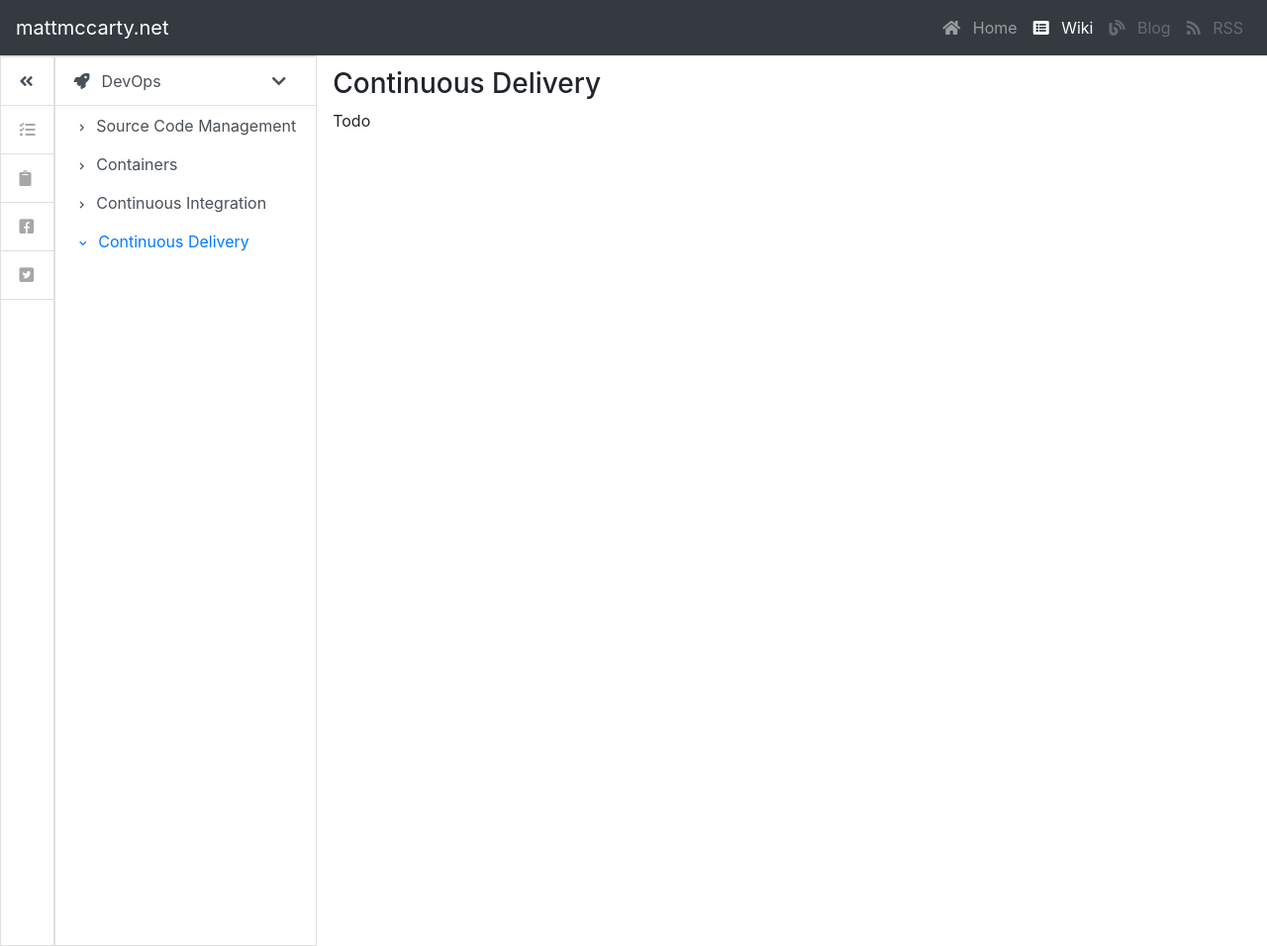
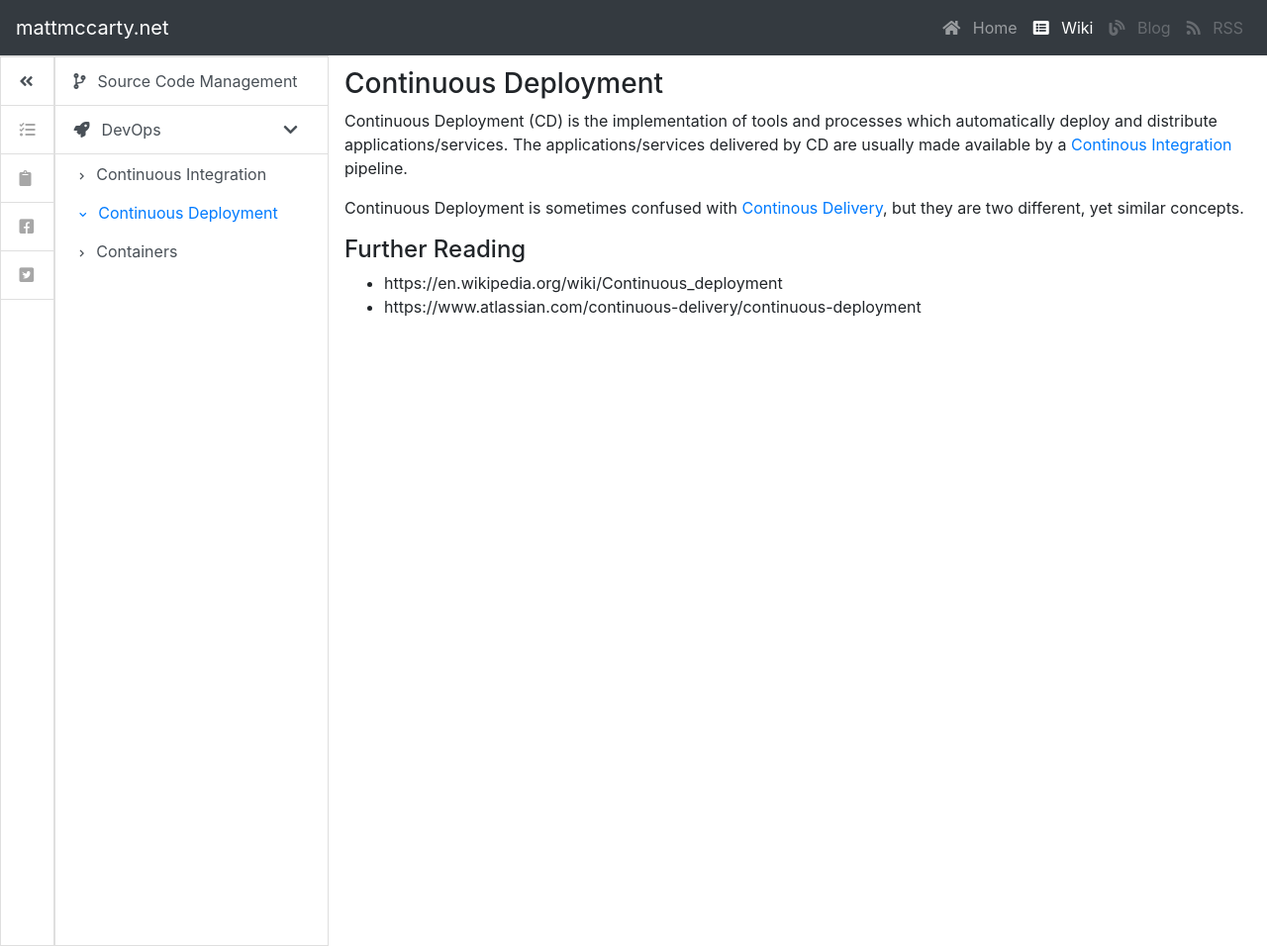
Before and after one commit to mattmccarty/mattmccarty.github.io, a Jekyll site: the page built from _wiki/devops/cd/index.md, in a window 1280 px wide. Shown: the whole page at 99% size. Built offline with Jekyll 4.4.1, drawn with Linux system fonts in a browser that asks for light colours; nearby versions of some CDN libraries.

Commit message:
updating wiki docs

```diff
--- a/_sass/_icons.scss
+++ b/_sass/_icons.scss
@@ -75,6 +75,10 @@ body.icons-fontawesome {
     content: "\f121";
   }
 
+  i.scm::before {
+    content: "\f126";
+  }
+
   i.com-nav-tree-item::before {
     content: "\f111";
   }
--- a/_wiki/devops/cd/index.md
+++ b/_wiki/devops/cd/index.md
@@ -3,13 +3,21 @@ layout     : wiki
 author     : Matt McCarty
 date       : 2020-04-01
 name       : cd
-title      : Continuous Delivery
-description: Deploying our applications constantly with minimal effort.
+title      : Continuous Deployment
+description: Constantly deploying applications with minimal effort.
 category   : devops
-order      : 4
+order      : 2
 permalink  : /wiki/devops/cd
 children   :
     - devops/cd
 ---
-# Continuous Delivery
-Todo
+# Continuous Deployment
+
+Continuous Deployment (CD) is the implementation of tools and processes which automatically deploy and distribute applications/services. The applications/services delivered by CD are usually made available by a [Continous Integration](../ci/index.md) pipeline.
+
+Continuous Deployment is sometimes confused with [Continous Delivery](https://en.wikipedia.org/wiki/Continuous_delivery), but they are two different, yet similar concepts.
+
+## Further Reading
+
+- https://en.wikipedia.org/wiki/Continuous_deployment
+- https://www.atlassian.com/continuous-delivery/continuous-deployment
```
Also changed, not shown: _wiki/devops/ci/index.md (+14 -3 lines), _wiki/devops/containers/index.md (+2 -2 lines), _wiki/devops/index.md (+12 -3 lines), _wiki/devops/scm/index.md (deleted, +0 -15 lines), _wiki/index.md (+4 -1 lines), _wiki/scm/index.md (added, +23 -0 lines).
